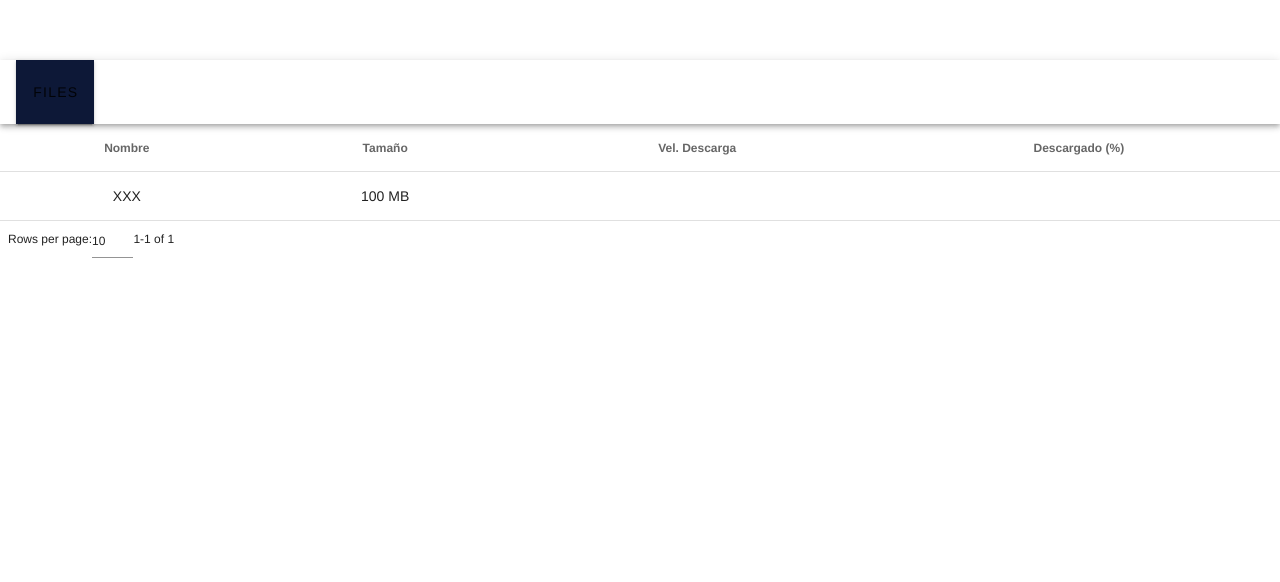
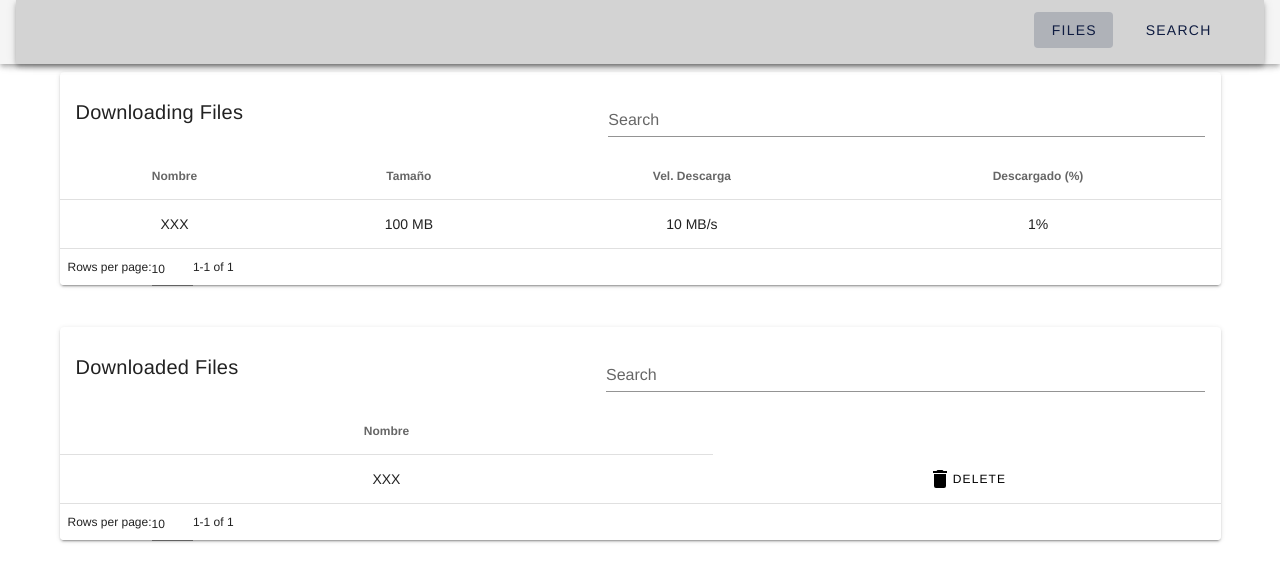
Before and after one commit to GandalFran/web-dht, a Vue app in the folder web/: page /#/filesTreatment in a window 1280 px wide. Shown: the top 582 px of the page. Built offline with nearby package versions, Linux system fonts and the light colour scheme.

Commit message:
First Impression with web

```diff
--- a/web/package.json
+++ b/web/package.json
@@ -8,6 +8,8 @@
     "lint": "vue-cli-service lint"
   },
   "dependencies": {
+    "@mdi/font": "^5.0.45",
+    "@mdi/js": "^5.0.45",
     "core-js": "^3.6.4",
     "node-sass": "^4.13.1",
     "vue": "^2.6.11",
--- a/web/src/App.vue
+++ b/web/src/App.vue
@@ -4,13 +4,13 @@
   </div>
 </template>
 
-<style>
+<style scoped>
 #app {
   font-family: Avenir, Helvetica, Arial, sans-serif;
   -webkit-font-smoothing: antialiased;
   -moz-osx-font-smoothing: grayscale;
   text-align: center;
-  color: #2c3e50;
+  color: #ffffff;
   margin-top: 60px;
 }
 </style>
--- a/web/src/components/dash.vue
+++ b/web/src/components/dash.vue
@@ -1,19 +1,33 @@
 <template>
     <div class="dash">
-        <v-toolbar class="toolbar" id="toolbar" fixed>
-            <v-toolbar-items class="hidden-md-and-down">
+        <v-app-bar
+            fixed>
+            <v-toolbar dark color="#d3d3d3" class=" toolbar hidden-md-and-up" id="toolbar">
+                <v-spacer></v-spacer>
+                <v-toolbar-items>
+                    <v-col cols="12" sm="5">
                         <v-btn
-                        flat
+                            text
                             class="toolbar"
                             color="#0f1c41"
-                        to="/filesTreatment">
+                            to="/filesTreatment"
+                        >
                             Files
                         </v-btn>
+                    </v-col>
+                    <v-col cols="12" sm="3">
+                        <v-btn
+                            text
+                            class="toolbar"
+                            color="#0f1c41"
+                            to="/searchingFiles"
+                        >
+                            Search
+                        </v-btn>
+                    </v-col>
                 </v-toolbar-items>
             </v-toolbar>
-        <div id="toolbarSpacer">
-        </div>
-
+        </v-app-bar>
         <router-view/>
     </div>
 </template>
@@ -24,7 +38,8 @@ export default {
     data() {
         return {
             items: [
-                { path: "/#/", title: "Files" }
+                { path: "/#/", title: "Files" },
+                { path: "/#/searchingFiles", title: "SearchingFiles" }
             ],
             locationWindow: null,
             on: false
--- a/web/src/components/filesTreatment.vue
+++ b/web/src/components/filesTreatment.vue
@@ -1,20 +1,104 @@
 <template>
+  <div id="firstTable">
+    <v-container grid-list-xl text-xs-center>
+      <v-layout row wrap>
+        <v-flex xs12>
+          <v-card class="mx-auto">
+            <v-card-title color="#0f1c41">
+              Downloading Files
+              <v-spacer></v-spacer>
+              <v-text-field
+                v-model="search"
+                append-icon="mdi-magnify"
+                label="Search"
+                single-line
+                hide-details
+              ></v-text-field>
+            </v-card-title>
+
             <v-data-table
               :headers="headers"
               :items="files"
               :items-per-page="10"
               class="downloadingFiles"
             >
-      <template v-slot:item.porcentajeDescargado>
-        <v-progress-linear color="purple" value="item.porcentajeDescargado" :height="10"></v-progress-linear>
+                <template
+                  v-slot:item="row">
+                  <tr>
+                  <td>{{row.item.nombre}}</td>
+                  <td>{{row.item.tamaño}}</td>
+                  <td>{{row.item.velocidadDescarga}}</td>
+                  <td>{{row.item.porcentajeDescargado}}</td>
+                </tr>
                 </template>
             </v-data-table>
+          </v-card>
+        </v-flex>>
+      </v-layout>
+    </v-container>
+    <v-container grid-list-xl text-xs-center>
+      <v-layout row wrap>
+        <v-flex xs12>
+          <v-card class="mx-auto">
+            <v-card-title color="#0f1c41">
+              Downloaded Files
+              <v-spacer></v-spacer>
+              <v-text-field
+                v-model="search"
+                append-icon="mdi-magnify"
+                label="Search"
+                single-line
+                hide-details
+              ></v-text-field>
+            </v-card-title>
+
+            <v-data-table
+              :headers="headersDownloaded"
+              :items="filesDownloaded"
+              :items-per-page="10"
+              class="downloadedFiles"
+            >
+              <template
+                v-slot:item="row">
+
+                <tr>
+                  <td>{{row.item.nombre}}</td>
+                  <td>
+                    <v-btn
+                      class = "mx-2"
+                      color = "#000000"
+                      dark
+                      icon
+                      left
+                      small
+                      @click="onButtonClick(row.item)">
+                      <v-icon>{{ icons.mdiDelete }}</v-icon>
+                      Delete
+                    </v-btn>
+                  </td>
+                </tr>
+              </template>
+            </v-data-table>
+          </v-card>
+        </v-flex>>
+      </v-layout>
+    </v-container>
+  </div>
 </template>
 
 <script>
+  import {
+    mdiDelete,
+  } from '@mdi/js'
+
+
   export default {
     data () {
       return {
+        search: '',
+        icons: {
+          mdiDelete,
+        },
         headers: [
           {
             text: 'Nombre',
@@ -30,11 +114,29 @@
           {
             nombre: 'XXX',
             tamaño: '100 MB',
-            velocidadDescarga: '',
-            porcentajeDescargado: 24,
+            velocidadDescarga: '10 MB/s',
+            porcentajeDescargado: '1%',
+          },
+        ],
+        headersDownloaded: [
+          {
+            text: 'Nombre',
+            align: 'start',
+            sortable: false,
+            value: 'nombre',
+          },
+        ],
+        filesDownloaded: [
+          {
+            nombre: 'XXX',
           },
         ],
       }
     },
+    methods: {
+      onButtonClick(item) {
+        console.log('click on ' + item.nombre)
+      }
+    }
   }
 </script>
--- /dev/null
+++ b/web/src/components/searchingFiles.vue
@@ -0,0 +1,92 @@
+<template>
+  <div id="searchTable">
+    <v-container grid-list-xl text-xs-center>
+      <v-layout row wrap>
+        <v-flex xs12>
+          <v-card class="mx-auto">
+            <v-card-title color="#0f1c41">
+              Files For Download
+              <v-spacer></v-spacer>
+              <v-text-field
+                v-model="search"
+                append-icon="mdi-magnify"
+                label="Search"
+                single-line
+                hide-details
+              ></v-text-field>
+            </v-card-title>
+
+            <v-data-table
+              :headers="headers"
+              :items="files"
+              :items-per-page="10"
+              class="files"
+            >
+              <template
+                v-slot:item="row">
+
+                <tr>
+                  <td>{{row.item.nombre}}</td>
+                  <td>{{row.item.tamaño}}</td>
+                  <td>{{row.item.tipo}}</td>
+                  <td>
+                    <v-btn
+                      class = "mx-2"
+                      color = "#000000"
+                      dark
+                      icon
+                      left
+                      small
+                      @click="onDownloadClick(row.item)">
+                      <v-icon dark>{{ icons.mdiDownload }}</v-icon>
+                    </v-btn>
+                  </td>
+                </tr>
+              </template>
+            </v-data-table>
+          </v-card>
+        </v-flex>>
+      </v-layout>
+    </v-container>
+  </div>
+</template>
+
+<script>
+  import {
+    mdiDownload
+  } from '@mdi/js'
+
+
+  export default {
+    data () {
+      return {
+        search: '',
+        icons: {
+          mdiDownload,
+        },
+        headers: [
+          {
+            text: 'Nombre',
+            align: 'start',
+            sortable: false,
+            value: 'nombre',
+          },
+          { text: 'Tamaño', value: 'tamaño' },
+          { text: 'Tipo', value: 'tipo' },
+        ],
+        files: [
+          {
+            nombre: 'XXX',
+            tamaño: '100 MB',
+            tipo: 'Pelicula'
+          },
+        ],
+      }
+    },
+    methods: {
+      onDownloadClick(item) {
+        console.log('click on ' + item.nombre)
+      },
+    }
+  }
+</script>
--- a/web/src/plugins/vuetify.js
+++ b/web/src/plugins/vuetify.js
@@ -4,6 +4,15 @@ import 'vuetify/dist/vuetify.min.css'
 
 Vue.use(Vuetify)
 
-const opts = {}
+const opts = {
+    theme: {
+        themes: {
+          light: {
+            primary: '#e91e63',
+            darkPink: '#6c000a'
+          }
+        }
+      }
+}
 
 export default new Vuetify(opts)
--- a/web/src/router.js
+++ b/web/src/router.js
@@ -4,6 +4,7 @@ import Router from 'vue-router'
 //Import components
 import Dash from "./components/dash"
 import FilesTreatment from "./components/filesTreatment"
+import SearchingFiles from "./components/searchingFiles"
 
 Vue.use(Router)
 
@@ -24,6 +25,11 @@ var router = new Router({
                     path: '/filesTreatment',
                     name: 'filesTreatment',
                     component: FilesTreatment
+                },
+                {
+                    path: '/searchingFiles',
+                    name: 'searchingFiles',
+                    component: SearchingFiles
                 }
             ]
         }
```
Also changed, not shown: 1 other file (tests, documents, lock files or other folders). Lines whose indentation alone changed are shown as unchanged.
